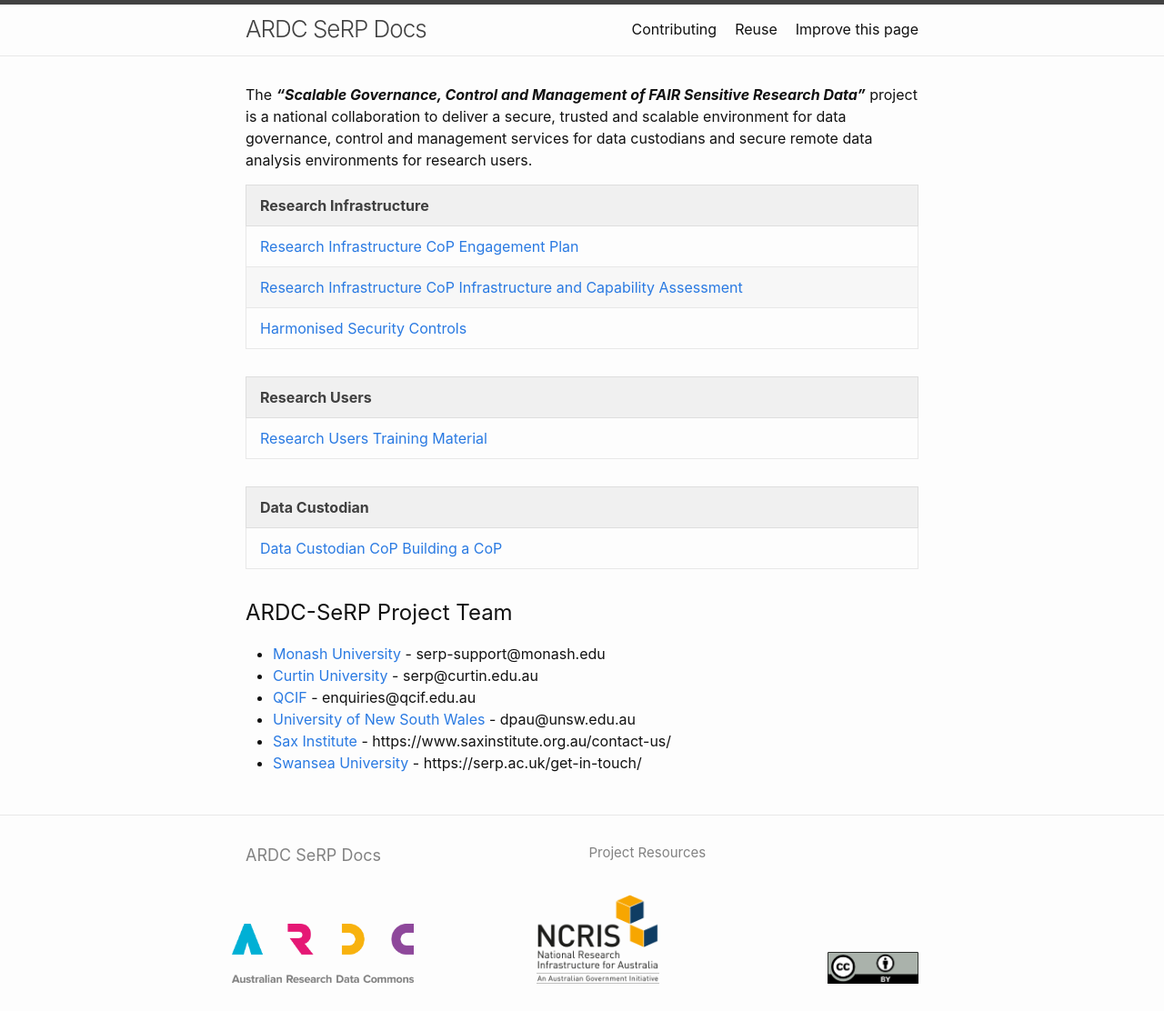
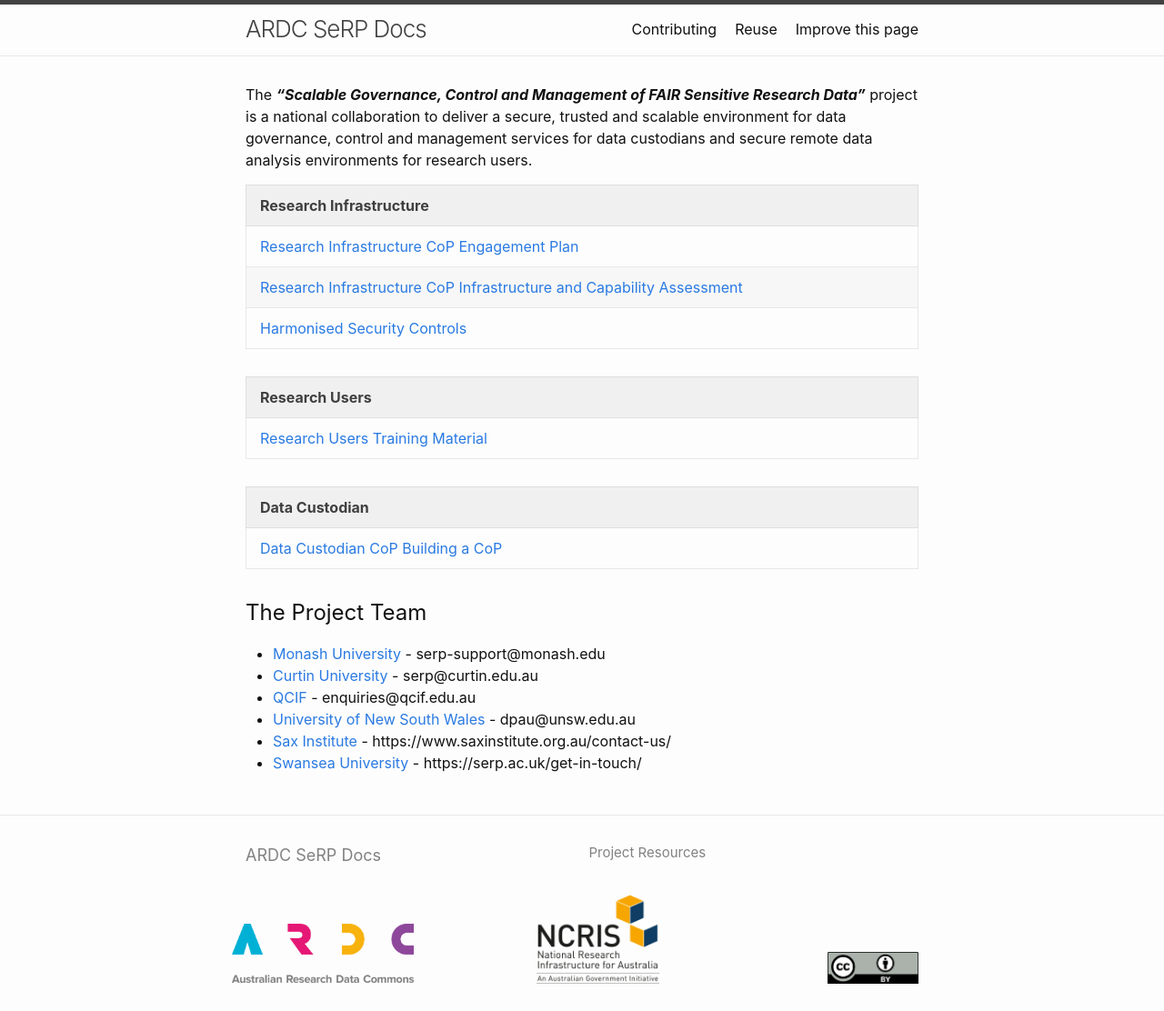
Before and after one commit to ARDC-Secure-Platforms/ardc-serp-docs, a Jekyll site: the page built from index.md, in a window 1280 px wide. Shown: the whole page at 91% size. Built offline with Jekyll 4.4.1, drawn with Linux system fonts in a browser that asks for light colours.

```diff
--- a/index.md
+++ b/index.md
@@ -22,7 +22,7 @@ The ***"Scalable Governance, Control and Management of FAIR Sensitive Research D
 | [Data Custodian CoP Building a CoP]({{ site.baseurl }}/pdfs/Data Custodian CoP Building a CoP.pdf) |
 
 
-## ARDC-SeRP Project Team
+## The Project Team
 
 * [Monash University](https://www.monash.edu) - serp-support@monash.edu
 * [Curtin University](https://www.curtin.edu.au/) - serp@curtin.edu.au
```
